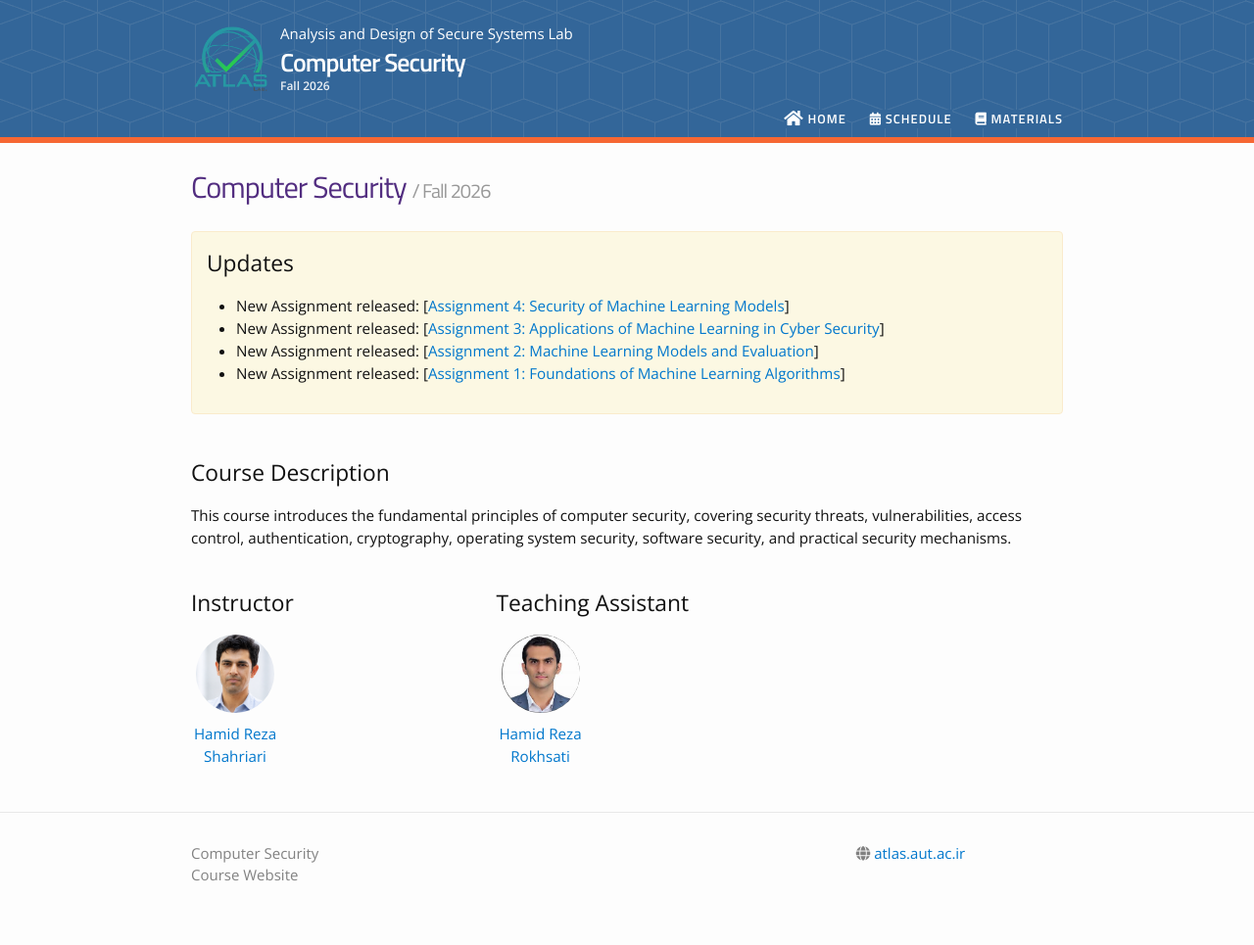
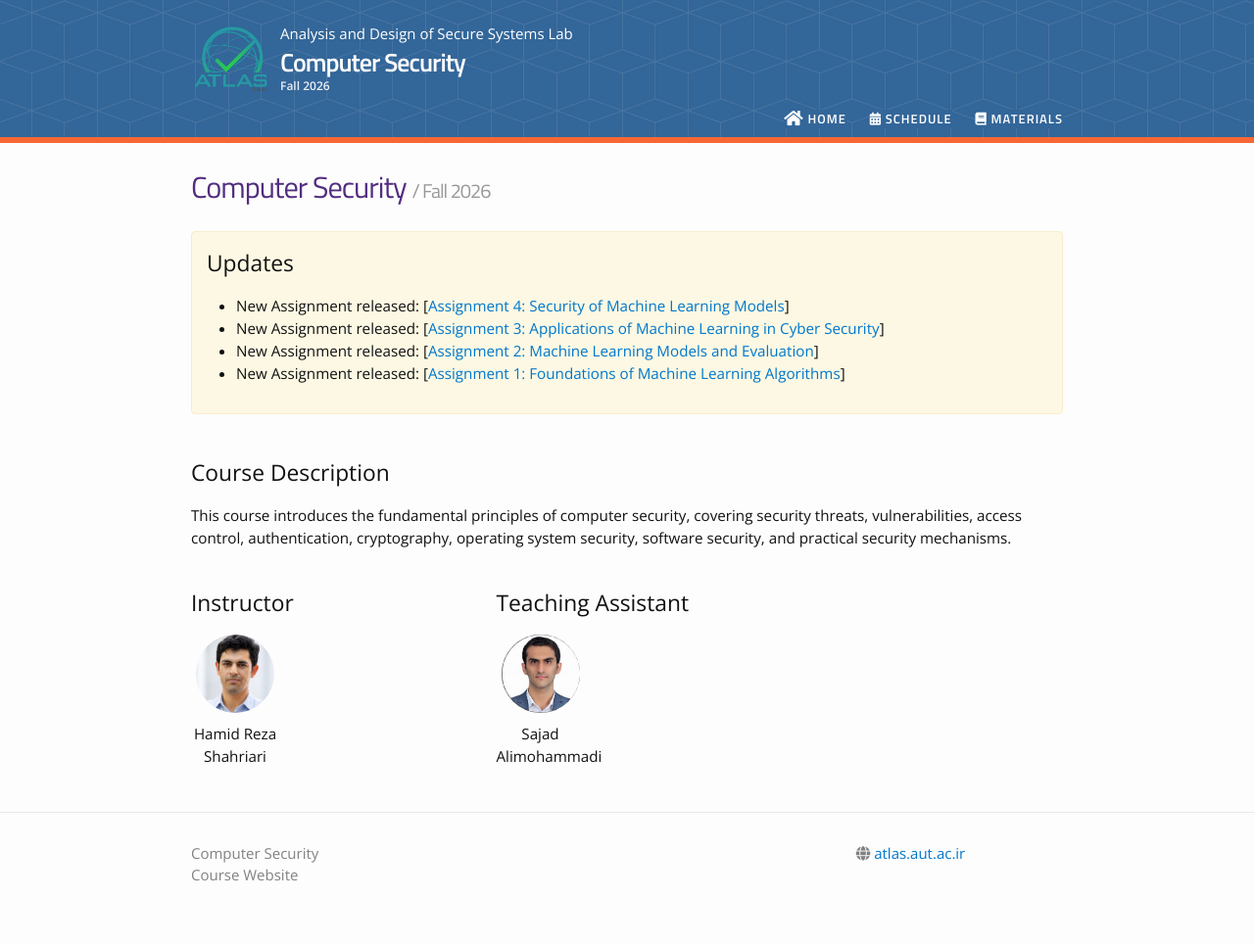
Before and after one commit to atlaslab-ai/CompSec, a Jekyll site: the page built from index.md, in a window 1280 px wide. Shown: the whole page at 98% size. Built offline with Jekyll 4.4.1, drawn with Linux system fonts in a browser that asks for light colours; nearby versions of some CDN libraries.

Commit message:
Update people.yml

```diff
--- a/_data/people.yml
+++ b/_data/people.yml
@@ -1,9 +1,9 @@
 instructors:
   - name: Hamid Reza Shahriari
     profile_pic: /_images/pp/professor.jpg
-    webpage: https://ir.linkedin.com/in/hrshahriari
+    webpage:
 
 teaching_assistants:
-  - name: Hamid Reza Rokhsati
+  - name: Sajad Alimohammadi
     profile_pic: /_images/pp/ta.jpg
-    webpage: https://ir.linkedin.com/in/hamidreza-rokhsati-bb8a5287
+    webpage:
```
